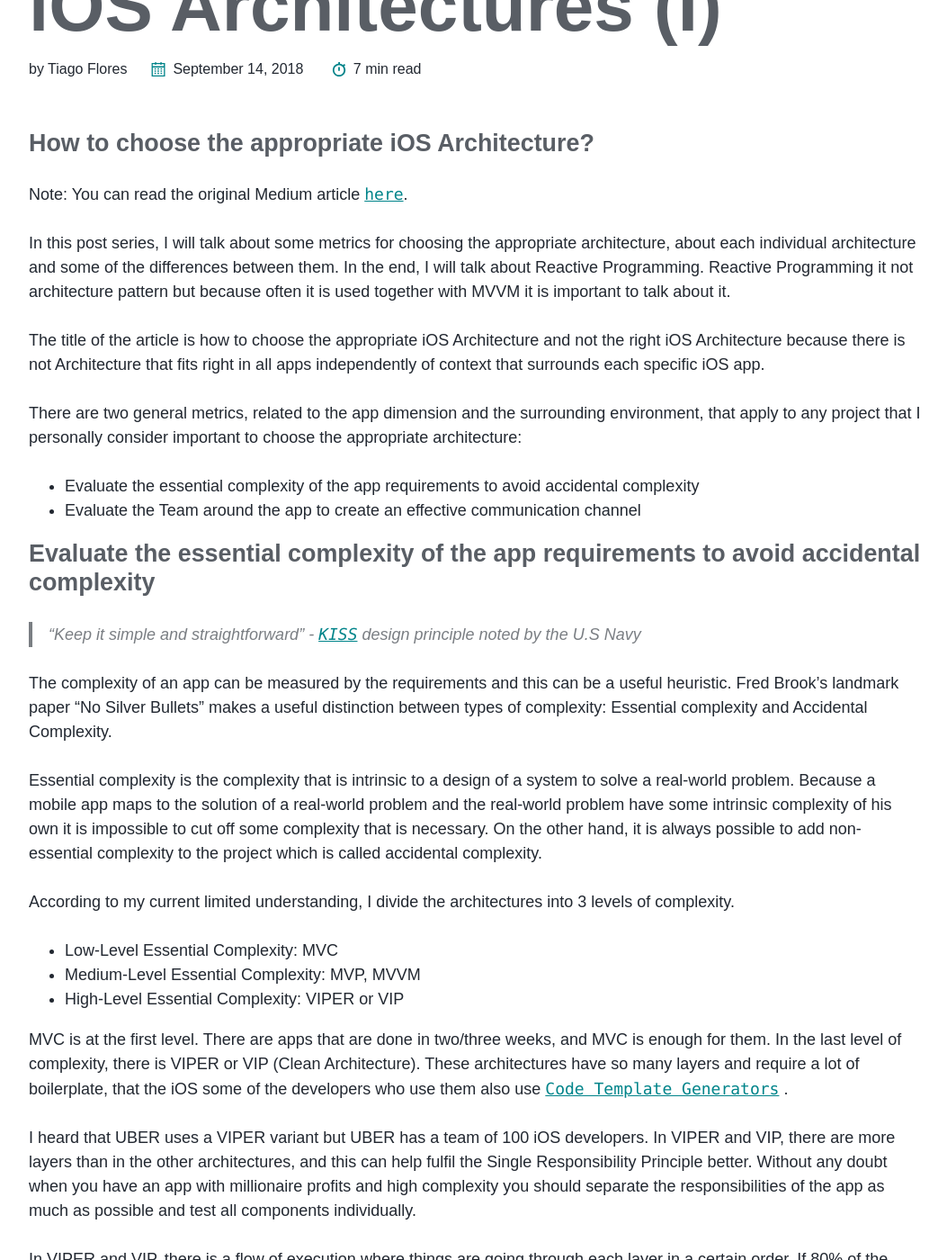
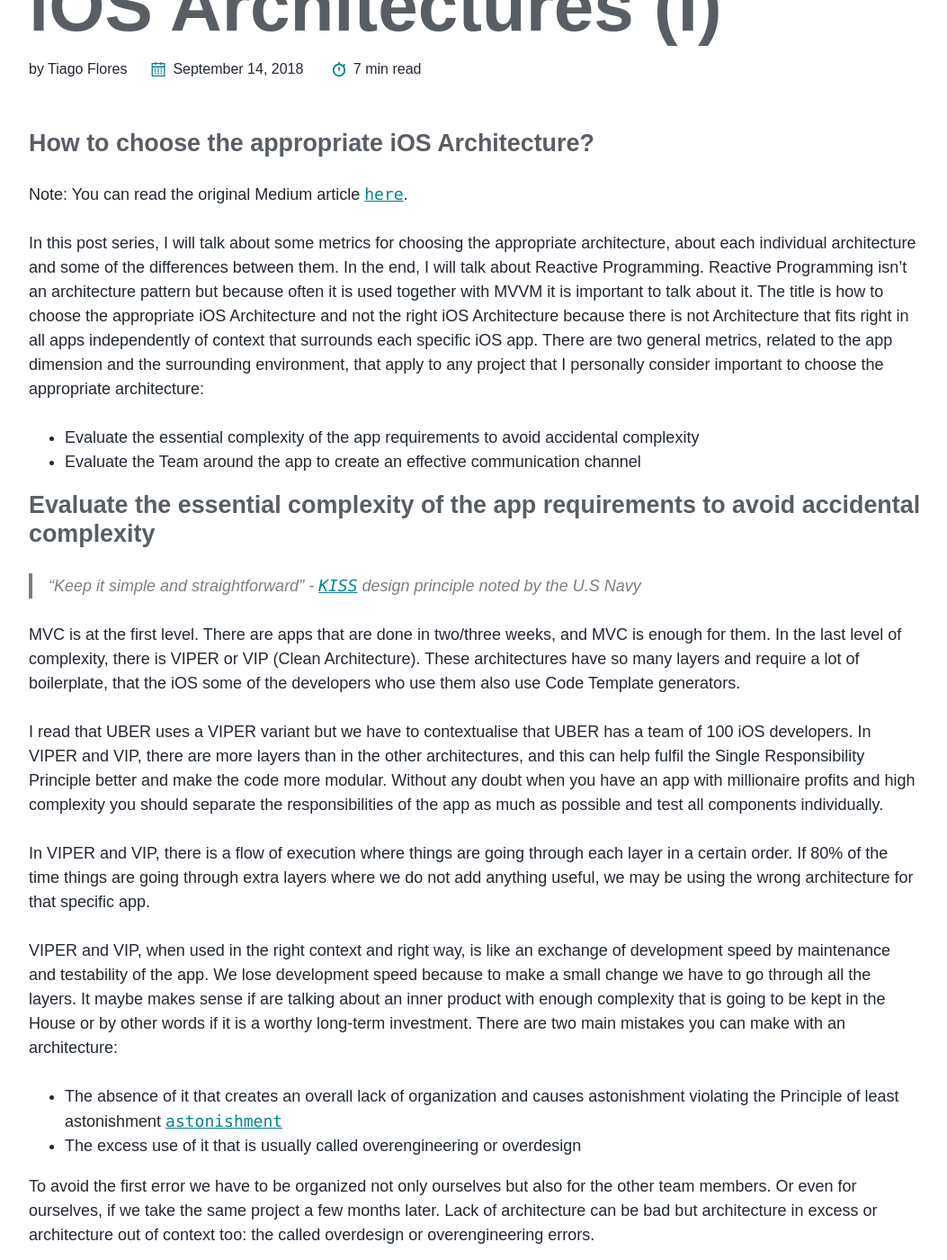
Before and after one commit to TiagoMJFlores/tiagomjflores.github.io, a Jekyll site: the page built from _posts/2018-09-14-chooseiOS Architecture1.md, in a window 1280 px wide and 1400 px high, scrolled down 582 px. Shown: the whole window at 90% size, without its empty margins (40-1093 px from the left). Built offline with Jekyll 4.4.1, drawn with Linux system fonts in a browser that asks for light colours; comment, search, counter and statistics services are not loaded; some of the changed text lies outside the part shown.

Commit message:
small update to articles

````diff
--- a/_posts/2018-09-14-chooseiOS Architecture1.md
+++ b/_posts/2018-09-14-chooseiOS Architecture1.md
@@ -17,10 +17,8 @@
 Note: You can read the original Medium article [`here`](https://medium.com/@tiagoflores_23976/how-choose-the-appropriate-ios-architecture-mvc-mvp-mvvm-viper-or-clean-architecture-2d1e9b87d48).
 
 
-In this post series, I will talk about some metrics for choosing the appropriate architecture, about each individual architecture and some of the differences between them. In the end, I will talk about Reactive Programming. Reactive Programming it not architecture pattern but because often it is used together with MVVM it is important to talk about it.
-
-The title of the article is how to choose the appropriate iOS Architecture and not the right iOS Architecture because there is not Architecture that fits right in all apps independently of context that surrounds each specific iOS app.
-
+In this post series, I will talk about some metrics for choosing the appropriate architecture, about each individual architecture and some of the differences between them. In the end, I will talk about Reactive Programming. Reactive Programming isn’t an architecture pattern but because often it is used together with MVVM it is important to talk about it.
+The title is how to choose the appropriate iOS Architecture and not the right iOS Architecture because there is not Architecture that fits right in all apps independently of context that surrounds each specific iOS app.
 There are two general metrics, related to the app dimension and the surrounding environment, that apply to any project that I personally consider important to choose the appropriate architecture:
 
  * Evaluate the essential complexity of the app requirements to avoid accidental complexity
@@ -30,57 +28,50 @@
 
 >“Keep it simple and straightforward” -  [`KISS`](https://en.wikipedia.org/wiki/KISS_principle) design principle noted by the U.S Navy
 
-The complexity of an app can be measured by the requirements and this can be a useful heuristic. Fred Brook’s landmark paper “No Silver Bullets” makes a useful distinction between types of complexity:
-Essential complexity and Accidental Complexity.
+MVC is at the first level. There are apps that are done in two/three weeks, and MVC is enough for them.
+In the last level of complexity, there is VIPER or VIP (Clean Architecture).
+These architectures have so many layers and require a lot of boilerplate, that the iOS some of the developers who use them also use Code Template generators.
 
-Essential complexity is the complexity that is intrinsic to a design of a system to solve a real-world problem.
-Because a mobile app maps to the solution of a real-world problem and the real-world problem have some intrinsic complexity of his own it is impossible to cut off some complexity that is necessary. On the other hand, it is always possible to add non-essential complexity to the project which is called accidental complexity.
-
-According to my current limited understanding, I divide the architectures into 3 levels of complexity.
-
-* Low-Level Essential Complexity: MVC
-* Medium-Level Essential Complexity: MVP, MVVM
-* High-Level Essential Complexity: VIPER or VIP
-
-MVC is at the first level. There are apps that are done in two/three weeks, and MVC is enough for them.
-In the last level of complexity, there is VIPER or VIP (Clean Architecture). These architectures have so many layers and require a lot of boilerplate, that the iOS some of the developers who use them also use [`Code Template Generators`](https://www.google.pt/search?num=30&ei=qEGdW7XfGrXA0PEPoMCsoAw&q=viper+template+ios+github&oq=viper+template+ios+github&gs_l=psy-ab.3...6462.6462.0.6647.1.1.0.0.0.0.122.122.0j1.1.0....0...1.1.64.psy-ab..0.0.0....0.eWB3BC8-QWU)
-.
-
-I heard that UBER uses a VIPER variant but UBER has a team of 100 iOS developers. In VIPER and VIP, there are more layers than in the other architectures, and this can help fulfil the Single Responsibility Principle better. Without any doubt when you have an app with millionaire profits and high complexity you should separate the responsibilities of the app as much as possible and test all components individually.
+I read that UBER uses a VIPER variant but we have to contextualise that UBER has a team of 100 iOS developers. In VIPER and VIP, there are more layers than in the other architectures, and this can help fulfil the Single Responsibility Principle better and make the code more modular. Without any doubt when you have an app with millionaire profits and high complexity you should separate the responsibilities of the app as much as possible and test all components individually.
 
 In VIPER and VIP, there is a flow of execution where things are going through each layer in a certain order. If 80% of the time things are going through extra layers where we do not add anything useful, we may be using the wrong architecture for that specific app.
 
 VIPER and VIP, when used in the right context and right way, is like an exchange of development speed by maintenance and testability of the app. We lose development speed because to make a small change we have to go through all the layers. It maybe makes sense if are talking about an inner product with enough complexity that is going to be kept in the House or by other words if it is a worthy long-term investment.
-
 There are two main mistakes you can make with an architecture:
 
-* The absence of it that creates an overall lack of organization and causes [`astonishment`](https://en.wikipedia.org/wiki/Principle_of_least_astonishm)
+* The absence of it that creates an overall lack of organization and causes astonishment violating the Principle of least astonishment [`astonishment`](https://en.wikipedia.org/wiki/Principle_of_least_astonishm)
 * The excess use of it that is usually called overengineering or overdesign
 
-Overdesign happens when we read about good architectural / design patterns useful in a given context but we have not yet sufficiently developed our contextual sense to know how to apply patterns to the right context where they are useful. It is as if we caught a phrase in the middle of a half-way conversation and tried to understand it without having the context in which it occurred.
+To avoid the first error we have to be organized not only ourselves but also for the other team members. Or even for ourselves, if we take the same project a few months later.
+Lack of architecture can be bad but architecture in excess or architecture out of context too: the called overdesign or overengineering errors.
+
+Overdesign errors happens when we read about good architectural / design patterns useful in a given context but we haven’t yet sufficiently developed our contextual sense to know how to apply patterns to the right context where they are useful. It is as if we caught a phrase in the middle of a half-way conversation and tried to understand it without having the context in which it occurred.
+
+Each design pattern solves specific problem in a very specific context and each design decision always implies trade-offs but sometimes when have hammer everything looks like a nail and we try overuse design patterns independently of the context.
+
 
 ### Evaluate the team around the app to create an effective communication channel
 
 >“organizations which design systems … are constrained to produce designs which are copies of the communication structures of these organizations.” - [`Conway’s law`](https://en.wikipedia.org/wiki/Conway%27s_law)
 
 By the team around the app I mean mainly:
-The software team, the project managers and the customer that pays the app development. One of the main functions of an good architecture is to help in communication with juniors, business managers and other team members.
-
+The software team, the project managers and the customer that pays the app development. One of the main functions of a good architecture is to help in communication with juniors, business managers and other team members.
 If a programmer is working alone on a personal project he may become accustomed to his lack of organization.
-However, when the project is accomplished by a team the establishment of a common organization becomes important.
+However, when the project is accomplished by a team the establishment of a common organization becomes important. To communicate well we need to create standards and make everybody speak the same language.
 
 It is always necessary to have a minimal architecture to give an organizational structure and maintain the conceptual integrity of the system. This way the project code base doesn’t take a chaotic form and each developer has a rough idea of how other developers who are adopting the same architecture have structured their code. So architecture is like a glue that forces people to speak the same language.
 
-One of the important factors is the experience of the people in the project. If we have someone on the team who started programming iOS 1 or 2 weeks ago, then maybe it’s not worth using anything other than MVC.
+One of the important factors is the experience of the people in the project.
+If we have someone on the team who started programming iOS 1 or 2 weeks ago, then maybe it’s not worth using anything other than MVC.
 
-Apple uses MVC in some of its code examples because the goal is to not complicate the demonstration but just keep it simple and demonstrate the working of the framework and nothing more. The main target audience when Apple makes project examples are all people who are starting to learn the framework.
+Apple uses MVC in some of its code examples because the goal is to not complicate the demonstration but just keep it simple and demonstrate the working of the framework and nothing more.
+ The main target audience when Apple makes project examples are all people who are starting to learn the framework.
 
 Another important thing to keep in mind is that different elements of the team members may have different perspectives.
+The business manager and customers want to deliver the features as quickly as possible, while software engineers want to create code that is easy-to-change and maintainable.
 
-The business manager and customers want to deliver the features as quickly as possible, while software engineers want to create code that is easy-to-change and maintainable.
-Currently, I live in Portugal, where most of the apps are done ASAP and most of the companies never do unit tests. This is what the customer expects and sometimes there is no notion of technical debt concept or that the app maintenance portion can spend most of the budget.
-
-Unit testing and Integration Tests are important to maintain quality and avoid regressions of a colossus like UBER, but if we are talking about apps that are made in less than a month, maybe it’s not so that important because the integration between the components and each individual unit of the app aren’t so complex. So maybe in some contexts of some small apps, the customers are right about wanting an ASAP app because keeping a software team is expensive.
+Unit testing and Integration Tests are specially important to maintain quality and avoid regressions of colossus like UBER that will last many years and where by scale reasons one single bug can affect million of costumers.
+However if we are talking about apps that are made in less than a month like a proof of concept to test technical limitations or to test the market, maybe it’s not so that important because the integration between the components and each individual unit of the app aren’t so complex. So maybe in some contexts of some small apps, the customers/managers are right about wanting an ASAP app because keeping a software team is expensive.
 
 As the size of the team increases, communication difficulties simultaneously increase. What is the usual size of a team working on a project?
  [`The Code Complete`](https://www.amazon.com/Code-Complete-Practical-Handbook-Construction/dp/0735619670/ref=sr_1_1?s=books&ie=UTF8&qid=1536741129&sr=1-1&keywords=code+complete)  book presents this list:
@@ -94,17 +85,26 @@
 50+ 10%
 Source: Adapted from “A Survey of Software Engineering Practice: Tools, Methods, and Results “(Beck and Perkins 1983), Agile Software Development Ecosystems (Highsmith 2002), and Balancing Agility and Discipline (Boehm and Turner 2003).
 ```
+If we take into account that mobile apps are usually less complex than other software projects, the team’s medium size is still smaller. The size of the team depends on the essential complexity of the app that was designed.
+In some teams, the project is so complex that there may be developers or teams of developers who are solely dedicated to the maintenance of specific parts of the app.
 
-If we take into account that mobile apps are usually less complex than other software projects, the team’s medium size is still smaller. The size of the team depends on the essential complexity of the app that was designed.
-
-In some teams, the project is so complex that there may be developers or teams of developers who are solely dedicated to the maintenance of specific parts of the app. It is possible to organize and divide the team into teams responsible by different layers, components or features. For example, if the app has 3 components and there are 9 people allocated, it is possible to divide the team into 3 subteams of 3 people.
+It is possible to organize and divide the team into teams responsible by different layers, components or features.
+For example, if the app has 3 components and there are 9 people allocated, it is possible to divide the team into 3 subteams of 3 people.
 
 Integration begins to become a serious problem when you have to integrate code developed by a big team because the scale of integrations problems is directly associated with the size of the team.
+So there are practices that are almost essential when working with a large team such as Continuous Integration and Modular development of components simultaneous (Independent Developability )
+ but in the cases of very small teams they have a low positive impact or are even harmful.
 
-So there are practices that are almost essential when working with a large team such as Continuous Integration and Modular development of components simultaneous (Independent Developability ) but in the cases of very small teams they have a low positive impact or are even harmful. So Team size can also affect the overall decisions about the app. The point is that Team size matters.
+Architectures like MVP and MVP allows a better separation of roles.
+They allows frontend/UX engineers to focus on UX needs rather than programming of business logic/ backend logic.
 
-Ants and bees that live in large numbers and have a large social organization also create together, in a very structured way, great engineering works such as anthills or hives. Think about this a bit.
+These architectures also make each layer more decoupled from the others allowing an easier creation of unit tests allowing the developer to test the layer without even having the layers with which it will interact.
+So Team size can also affect the overall decisions about the app. The point is that Team size matters.
+Ants and bees live in large numbers and also have a large social organization that create together great engineering works such as anthills or hives in a very structured way.
+Think about this a bit.
 
-Part one ends here. Part two will talk about MVC, Apple MVC, MVC vs. MVP and MVP vs. MVVM.
+PS: I did some updates to the article that made it grow a lot, so it was necessary to split it into three parts. You can read part two here.
+Part one ends here. All feedback is welcome. Part two will talk about MVC, Apple MVC, MVC vs. MVP and MVP vs. MVVM.
+
 
 Thank you for reading! ✨
````
Also changed, not shown: _posts/2018-09-15-chooseiOS Architecture2.md (+10 -5 lines).
